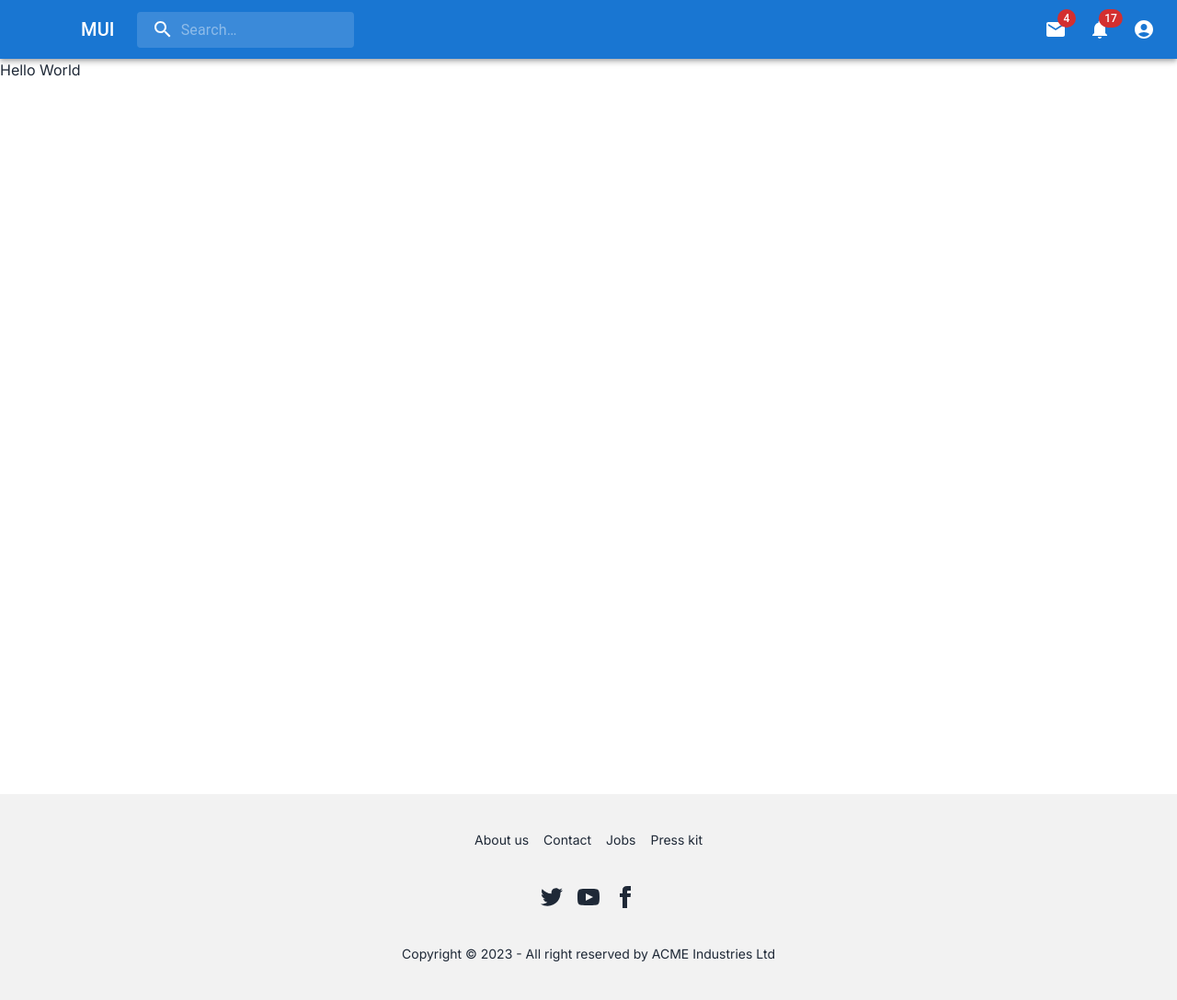
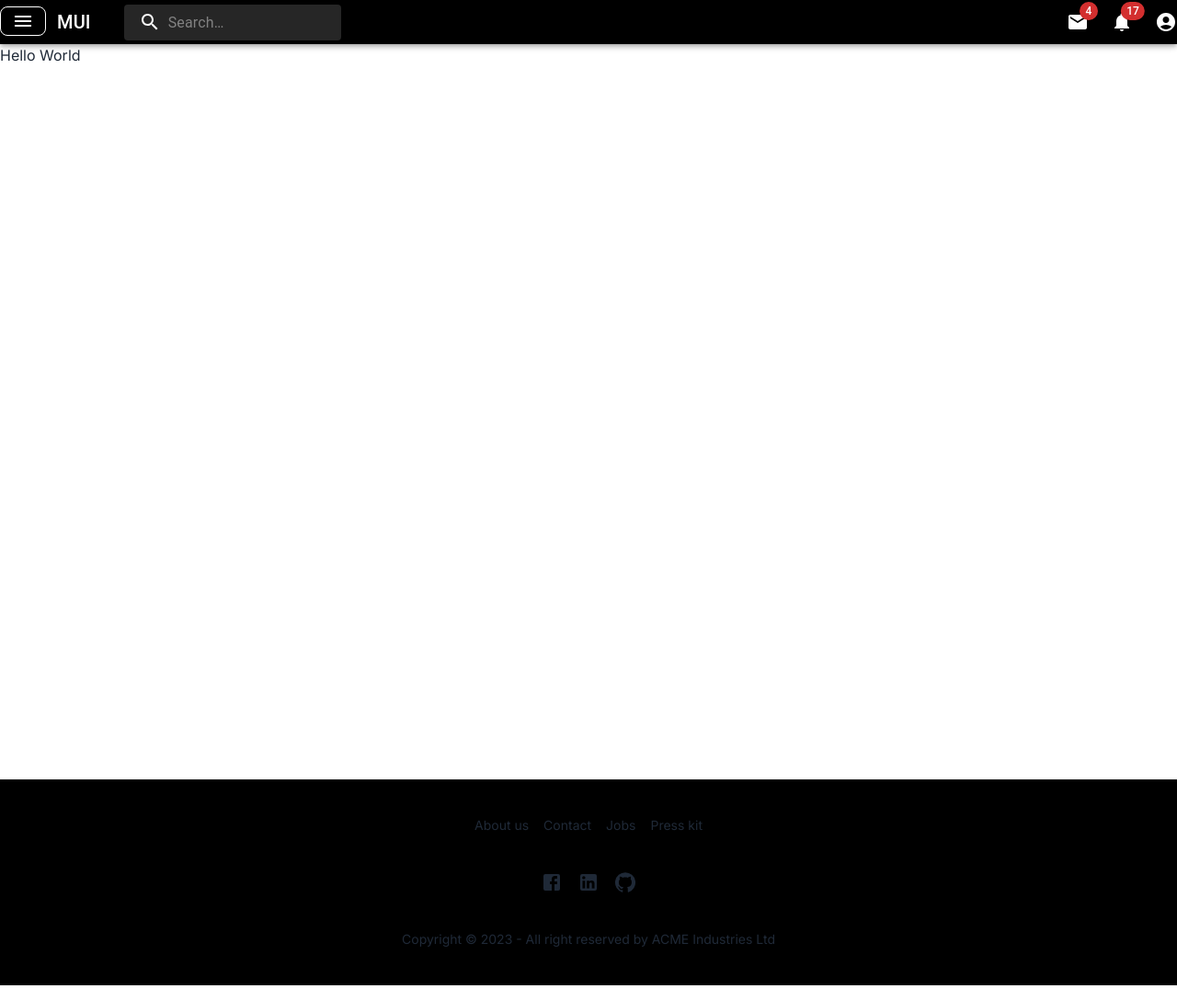
Before and after one commit to Asif3359/Blood-Donation-client, a Next.js app: page / in a window 1280 px wide. Shown: the whole page at 92% size. Built offline with nearby package versions, Linux system fonts and the light colour scheme.

Commit message:
add: some profile link

```diff
--- a/src/Components/AppBar/AppBar.js
+++ b/src/Components/AppBar/AppBar.js
@@ -16,6 +16,7 @@ import MailIcon from '@mui/icons-material/Mail';
 import NotificationsIcon from '@mui/icons-material/Notifications';
 import MoreIcon from '@mui/icons-material/MoreVert';
 import TemporaryDrawer from '../Drower/Drower';
+import '../../app/globals.css'
 
 const Search = styled('div')(({ theme }) => ({
     position: 'relative',
@@ -57,7 +58,7 @@ const StyledInputBase = styled(InputBase)(({ theme }) => ({
     },
 }));
 
-const PrimarySearchAppBar = ()=> {
+const PrimarySearchAppBar = () => {
     const [anchorEl, setAnchorEl] = React.useState(null);
     const [mobileMoreAnchorEl, setMobileMoreAnchorEl] = React.useState(null);
 
@@ -156,18 +157,9 @@ const PrimarySearchAppBar = ()=> {
     );
 
     return (
-        <Box sx={{ flexGrow: 1 }}>
-            <AppBar position="static">
-                <Toolbar>
-                    {/* <IconButton
-                        size="large"
-                        edge="start"
-                        color="inherit"
-                        aria-label="open drawer"
-                        sx={{ mr: 2 }}
-                    >
-                        <MenuIcon />
-                    </IconButton> */}
+        <Box  className='w-full' sx={{padding:0}} >
+            <AppBar  sx={{backgroundColor:'black' }}>
+                <section className='container mx-auto p-0 flex gap-3 items-center '   >
                     <TemporaryDrawer></TemporaryDrawer>
                     <Typography
                         variant="h6"
@@ -226,7 +218,7 @@ const PrimarySearchAppBar = ()=> {
                             <MoreIcon />
                         </IconButton>
                     </Box>
-                </Toolbar>
+                </section>
             </AppBar>
             {renderMobileMenu}
             {renderMenu}
--- a/src/Components/Drower/Drower.js
+++ b/src/Components/Drower/Drower.js
@@ -68,7 +68,7 @@ export default function TemporaryDrawer() {
         <div className='text-white'>
             {['left'].map((anchor) => (
                 <React.Fragment key={anchor}>
-                    <Button className='text-white' onClick={toggleDrawer(anchor, true)}> <MenuIcon/></Button>
+                    <button className='text-white btn btn-sm bg-black border-white hover:bg-white hover:text-black hover:border-black' onClick={toggleDrawer(anchor, true)}> <MenuIcon /></button>
                     <Drawer
                         anchor={anchor}
                         open={state[anchor]}
--- a/src/Components/Footer/Footer.js
+++ b/src/Components/Footer/Footer.js
@@ -1,8 +1,10 @@
+import { Facebook, GitHub, Instagram, LinkedIn } from '@mui/icons-material';
+import Link from 'next/link';
 import React from 'react';
 
 const Footer = () => {
     return (
-        <section className='bg-base-200 '>
+        <section className='bg-black text-white '>
             <footer className="footer footer-center p-10 container mx-auto  text-base-content rounded">
                 <nav className="grid grid-flow-col gap-4">
                     <a className="link link-hover">About us</a>
@@ -12,9 +14,9 @@ const Footer = () => {
                 </nav>
                 <nav>
                     <div className="grid grid-flow-col gap-4">
-                        <a><svg xmlns="http://www.w3.org/2000/svg" width="24" height="24" viewBox="0 0 24 24" className="fill-current"><path d="M24 4.557c-.883.392-1.832.656-2.828.775 1.017-.609 1.798-1.574 2.165-2.724-.951.564-2.005.974-3.127 1.195-.897-.957-2.178-1.555-3.594-1.555-3.179 0-5.515 2.966-4.797 6.045-4.091-.205-7.719-2.165-10.148-5.144-1.29 2.213-.669 5.108 1.523 6.574-.806-.026-1.566-.247-2.229-.616-.054 2.281 1.581 4.415 3.949 4.89-.693.188-1.452.232-2.224.084.626 1.956 2.444 3.379 4.6 3.419-2.07 1.623-4.678 2.348-7.29 2.04 2.179 1.397 4.768 2.212 7.548 2.212 9.142 0 14.307-7.721 13.995-14.646.962-.695 1.797-1.562 2.457-2.549z"></path></svg></a>
-                        <a><svg xmlns="http://www.w3.org/2000/svg" width="24" height="24" viewBox="0 0 24 24" className="fill-current"><path d="M19.615 3.184c-3.604-.246-11.631-.245-15.23 0-3.897.266-4.356 2.62-4.385 8.816.029 6.185.484 8.549 4.385 8.816 3.6.245 11.626.246 15.23 0 3.897-.266 4.356-2.62 4.385-8.816-.029-6.185-.484-8.549-4.385-8.816zm-10.615 12.816v-8l8 3.993-8 4.007z"></path></svg></a>
-                        <a><svg xmlns="http://www.w3.org/2000/svg" width="24" height="24" viewBox="0 0 24 24" className="fill-current"><path d="M9 8h-3v4h3v12h5v-12h3.642l.358-4h-4v-1.667c0-.955.192-1.333 1.115-1.333h2.885v-5h-3.808c-3.596 0-5.192 1.583-5.192 4.615v3.385z"></path></svg></a>
+                       <Link href="https://www.facebook.com/1nothing90"><Facebook></Facebook></Link>
+                       <Link href="https://www.linkedin.com/in/asif-ahammed-622a85264/"><LinkedIn></LinkedIn></Link>
+                       <Link href="https://github.com/Asif3359"><GitHub></GitHub></Link>
                     </div>
                 </nav>
                 <aside>
--- a/src/app/globals.css
+++ b/src/app/globals.css
@@ -1,3 +1,7 @@
 @tailwind base;
 @tailwind components;
 @tailwind utilities;
+
+.css-1fpo0vu-MuiToolbar-root{
+    padding: 0;
+}
--- a/src/app/layout.js
+++ b/src/app/layout.js
@@ -16,7 +16,7 @@ export default function RootLayout({ children }) {
 
       <body className={inter.className}>
         <div><PrimarySearchAppBar></PrimarySearchAppBar></div>
-        <div className='min-h-screen'>
+        <div className=' container mx-auto min-h-screen mt-12'>
           {children}
         </div>
         <section>
```
